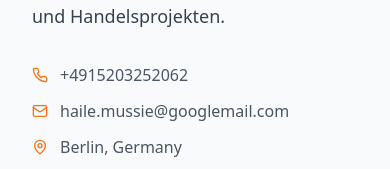
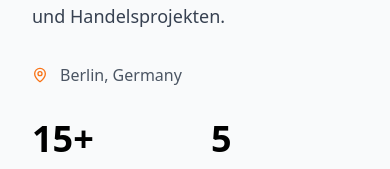
Before and after one commit to muzzyhaile/consultingmh, a React (Vite) app: page / in a window 390 px wide. Shown: the part 411-580 px from the top of the page. Built offline with nearby package versions, Linux system fonts and the light colour scheme.

Commit message:
Remove contact details
Removed phone number and email from the hero section.

```diff
--- a/src/components/Hero.tsx
+++ b/src/components/Hero.tsx
@@ -1,4 +1,3 @@
-
 import { Button } from "@/components/ui/button";
 import { ArrowRight, Play, MapPin, Phone, Mail } from "lucide-react";
 
@@ -26,14 +25,6 @@ const Hero = () => {
 
           {/* Contact Info */}
           <div className="flex flex-col space-y-3 mb-8 text-gray-600">
-            <div className="flex items-center space-x-3">
-              <Phone className="w-4 h-4 text-orange-500" />
-              <span>+4915203252062</span>
-            </div>
-            <div className="flex items-center space-x-3">
-              <Mail className="w-4 h-4 text-orange-500" />
-              <span>haile.mussie@googlemail.com</span>
-            </div>
             <div className="flex items-center space-x-3">
               <MapPin className="w-4 h-4 text-orange-500" />
               <span>Berlin, Germany</span>
```
